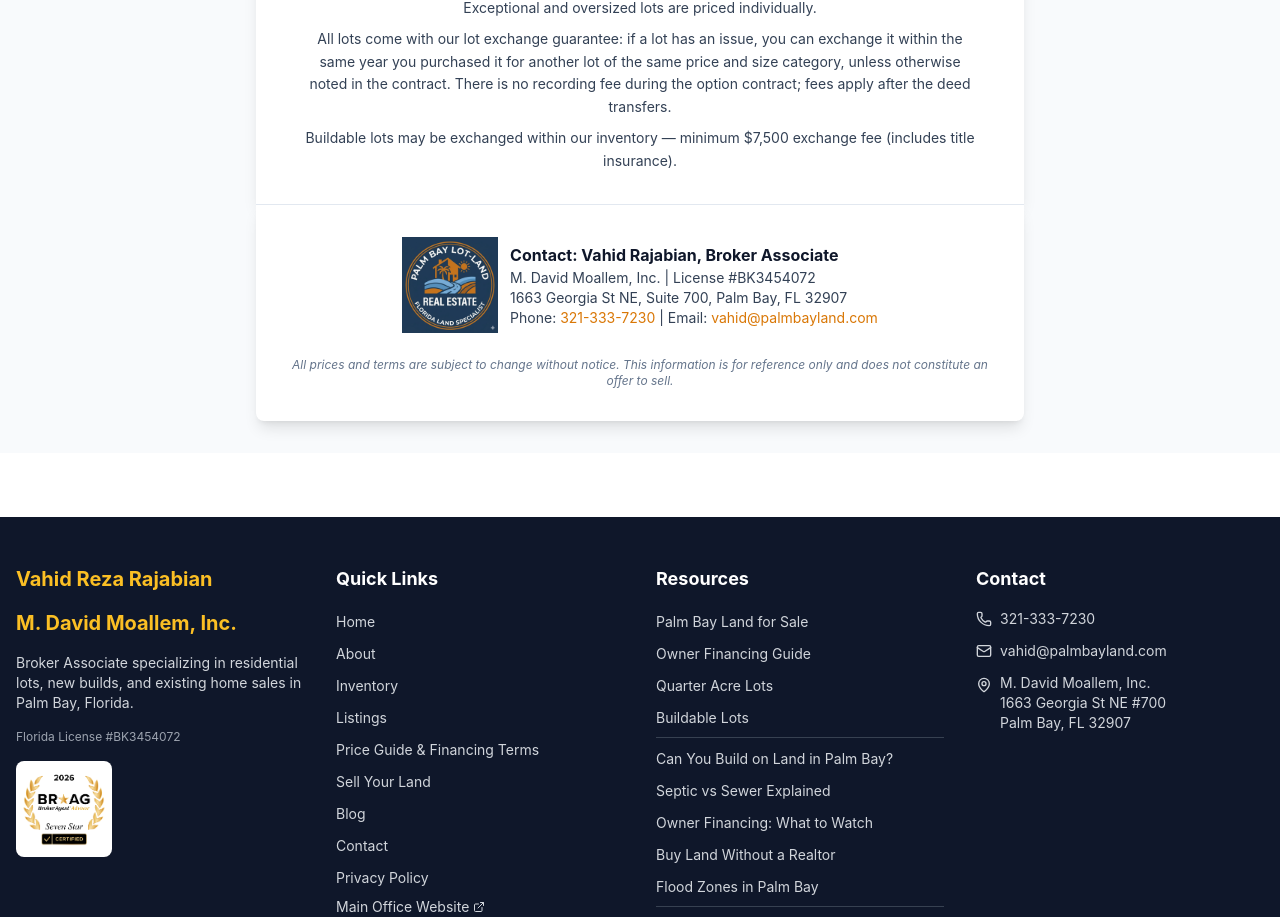
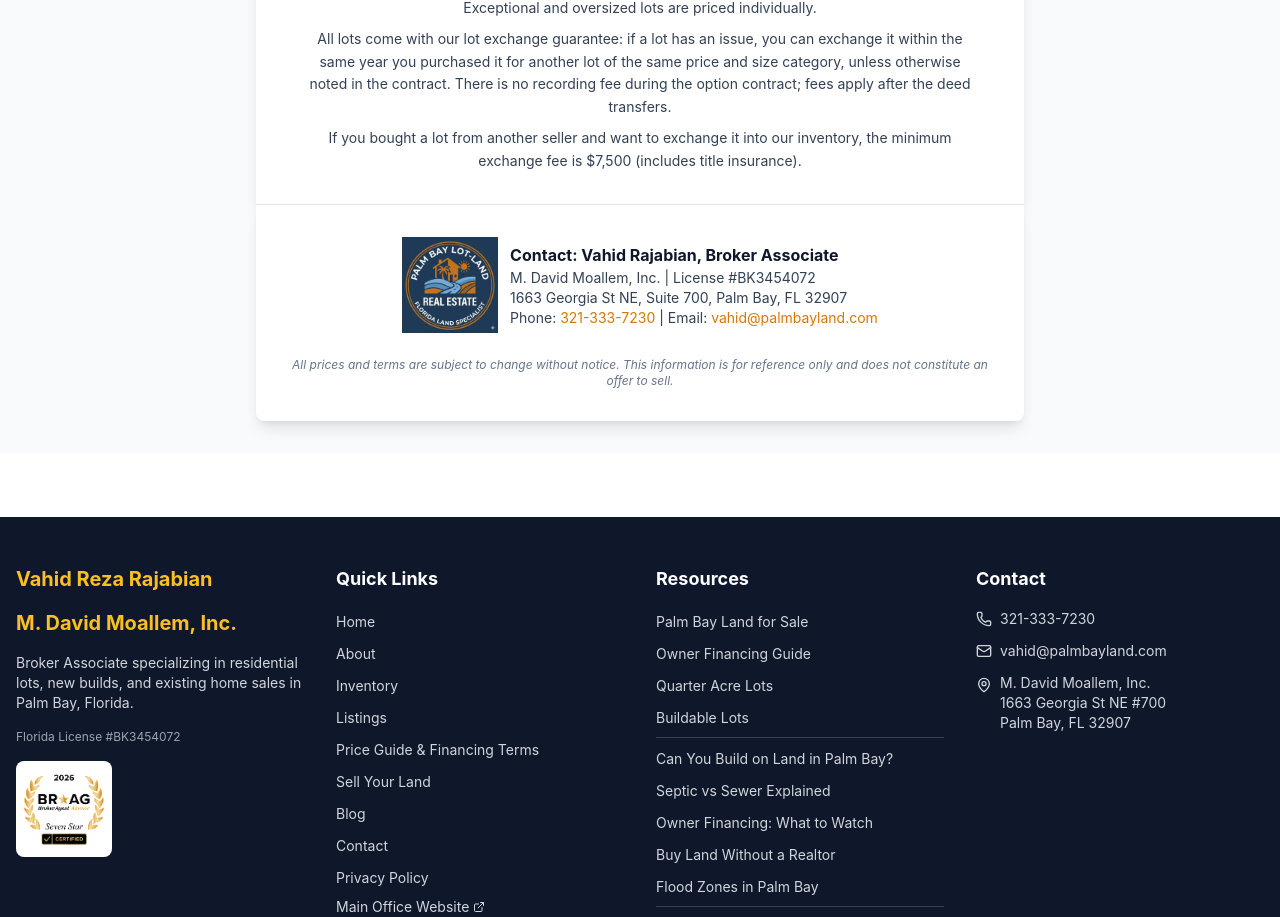
Before and after one commit to palmbaylots/palmbay-lots-land, a React (Create React App) app in the folder frontend/: page /price-guide in a window 1280 px wide. Shown: the part 1756-2673 px from the top of the page. Built offline with nearby package versions, Linux system fonts and the light colour scheme; no server answers.

Commit message:
Clarify $7,500 exchange fee applies only to lots bought from another seller
Co-Authored-By: Claude Haiku 5.5 <noreply@anthropic.com>

```diff
--- a/frontend/src/pages/Properties.jsx
+++ b/frontend/src/pages/Properties.jsx
@@ -383,7 +383,7 @@ const Properties = () => {
               <div className="mt-8 text-sm text-slate-700 leading-relaxed space-y-2">
                 <p>Exceptional and oversized lots are priced individually.</p>
                 <p>All lots come with our lot exchange guarantee: if a lot has an issue, you can exchange it within the same year you purchased it for another lot of the same price and size category, unless otherwise noted in the contract. There is no recording fee during the option contract; fees apply after the deed transfers.</p>
-                <p>Buildable lots may be exchanged within our inventory — minimum $7,500 exchange fee (includes title insurance).</p>
+                <p>If you bought a lot from another seller and want to exchange it into our inventory, the minimum exchange fee is $7,500 (includes title insurance).</p>
               </div>
             </div>
           </div>
```
